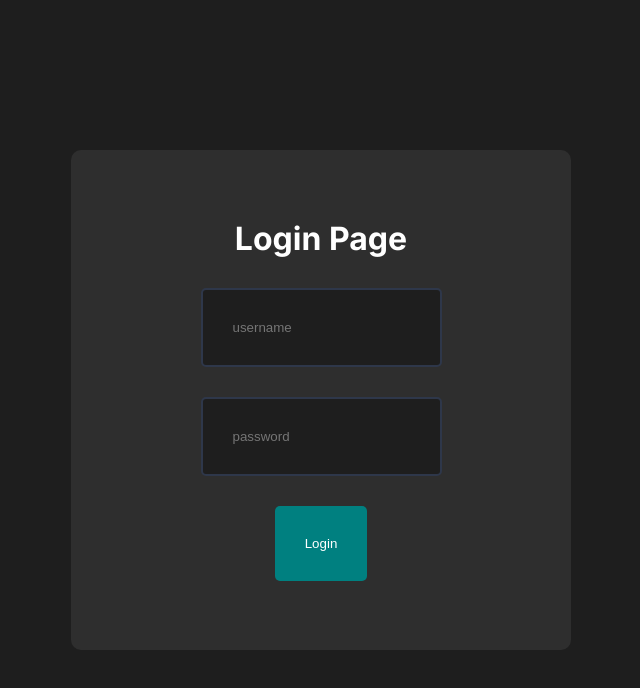
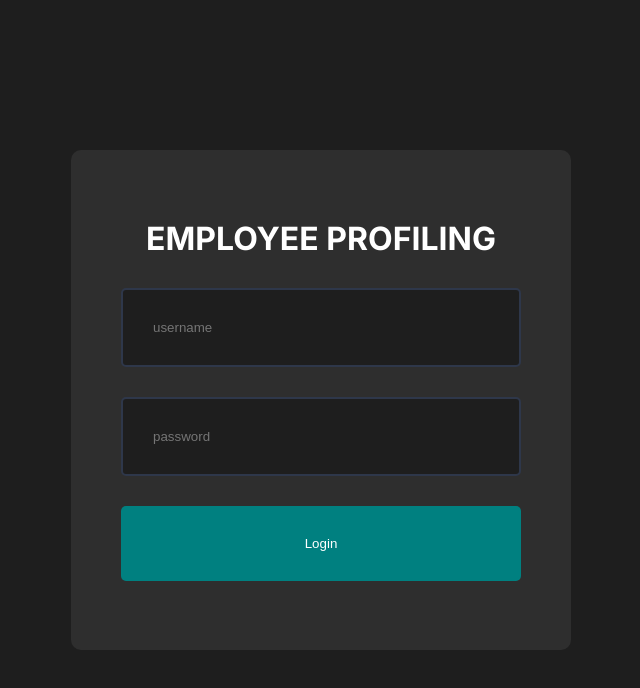
Before and after one commit to nicolassdev/project, a Next.js app: page /login in a window 1280 px wide. Shown: the top 688 px of the page, without its empty margins (319-959 px from the left). Built offline with nearby package versions, Linux system fonts and the light colour scheme.

Commit message:
update login

```diff
--- a/app/login/page.jsx
+++ b/app/login/page.jsx
@@ -4,7 +4,7 @@ const LoginPage = () => {
   return (
     <div className={styles.container}>
       <form action="" className={styles.form}>
-        <h1>Login Page</h1>
+        <h1>EMPLOYEE PROFILING</h1>
         <input type="text" placeholder="username" />
         <input type="password" placeholder="password" />
         <button>Login</button>
--- a/app/ui/login/login.module.css
+++ b/app/ui/login/login.module.css
@@ -20,6 +20,7 @@
   }
 
   .form input {
+    width: 100%;
     padding: 30px;
     border: 2px solid #2e374a;
     border-radius: 5px;
@@ -27,6 +28,7 @@
     color: var(--text);
   }
   .form button {
+    width: 100%;
     padding: 30px;
     background-color: teal;
     color: var(--text);
```
